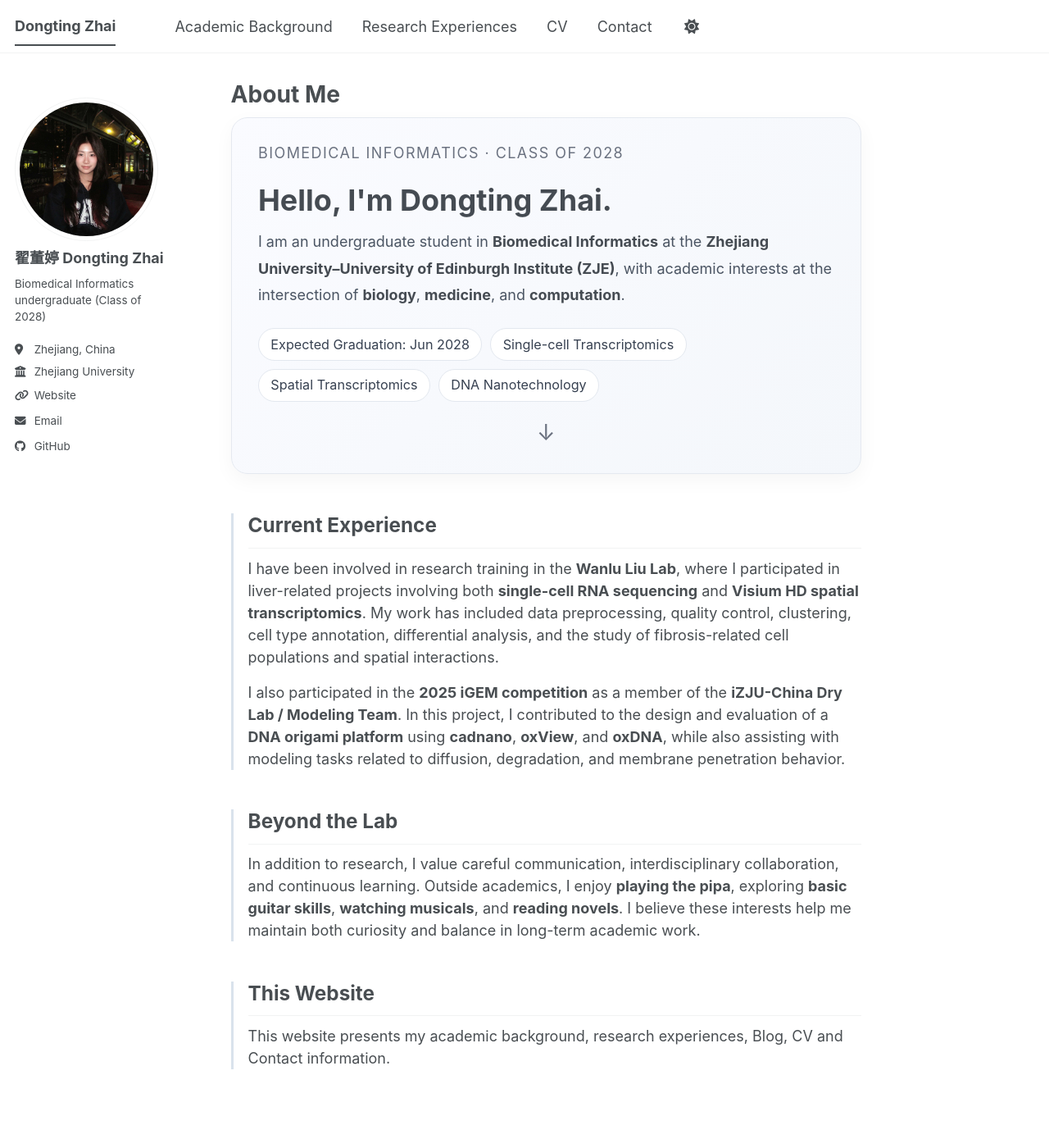
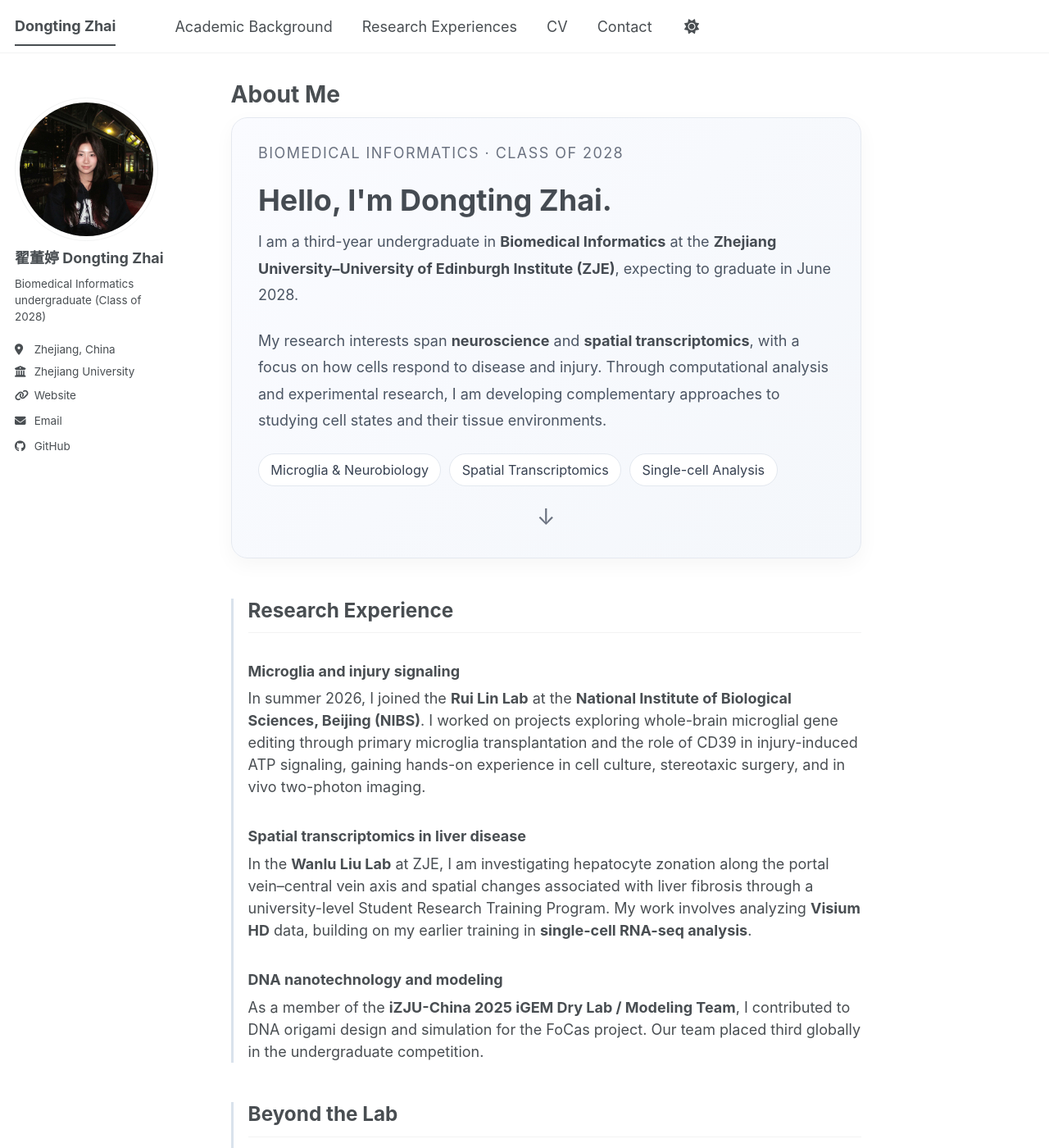
Before and after one commit to Iris1618/Iris1618.github.io, a Jekyll site: the page built from _pages/about.md, in a window 1280 px wide and 1400 px high. Shown: the whole window at 82% size. Built offline with Jekyll 4.4.1, drawn with Linux system fonts in a browser that asks for light colours; a script bundle is joined from its source files by our own code; library files that are not in the unit come from our copies; some of the changed text lies outside the part shown.

Commit message:
Update About Me with recent research experience

```diff
--- a/_pages/about.md
+++ b/_pages/about.md
@@ -108,59 +108,58 @@ redirect_from:
   <p class="about-kicker">Biomedical Informatics · Class of 2028</p>
   <h1>Hello, I'm Dongting Zhai.</h1>
   <p class="about-lead">
-    I am an undergraduate student in <strong>Biomedical Informatics</strong> at the
+    I am a third-year undergraduate in <strong>Biomedical Informatics</strong> at the
     <strong>Zhejiang University–University of Edinburgh Institute (ZJE)</strong>,
-    with academic interests at the intersection of <strong>biology</strong>,
-    <strong>medicine</strong>, and <strong>computation</strong>.
+    expecting to graduate in June 2028.
+  </p>
+  <p class="about-lead">
+    My research interests span <strong>neuroscience</strong> and
+    <strong>spatial transcriptomics</strong>, with a focus on how cells respond to
+    disease and injury. Through computational analysis and experimental research,
+    I am developing complementary approaches to studying cell states and their
+    tissue environments.
   </p>
 
   <div class="fact-tags">
-    <span class="fact-tag">Expected Graduation: Jun 2028</span>
-    <span class="fact-tag">Single-cell Transcriptomics</span>
+    <span class="fact-tag">Microglia &amp; Neurobiology</span>
     <span class="fact-tag">Spatial Transcriptomics</span>
-    <span class="fact-tag">DNA Nanotechnology</span>
+    <span class="fact-tag">Single-cell Analysis</span>
   </div>
 
   <div class="scroll-cue">↓</div>
 </div>
 
 <div class="about-section">
-  <h2>Current Experience</h2>
+  <h2>Research Experience</h2>
+  <h3>Microglia and injury signaling</h3>
   <p>
-    I have been involved in research training in the <strong>Wanlu Liu Lab</strong>,
-    where I participated in liver-related projects involving both
-    <strong>single-cell RNA sequencing</strong> and
-    <strong>Visium HD spatial transcriptomics</strong>. My work has included data
-    preprocessing, quality control, clustering, cell type annotation, differential
-    analysis, and the study of fibrosis-related cell populations and spatial
-    interactions.
+    In summer 2026, I joined the <strong>Rui Lin Lab</strong> at the
+    <strong>National Institute of Biological Sciences, Beijing (NIBS)</strong>.
+    I worked on projects exploring whole-brain microglial gene editing through
+    primary microglia transplantation and the role of CD39 in injury-induced ATP
+    signaling, gaining hands-on experience in cell culture, stereotaxic surgery,
+    and in vivo two-photon imaging.
   </p>
-
+  <h3>Spatial transcriptomics in liver disease</h3>
   <p>
-    I also participated in the <strong>2025 iGEM competition</strong> as a member of the
-    <strong>iZJU-China Dry Lab / Modeling Team</strong>. In this project, I contributed
-    to the design and evaluation of a <strong>DNA origami platform</strong> using
-    <strong>cadnano</strong>, <strong>oxView</strong>, and <strong>oxDNA</strong>, while also
-    assisting with modeling tasks related to diffusion, degradation, and membrane
-    penetration behavior.
+    In the <strong>Wanlu Liu Lab</strong> at ZJE, I am investigating hepatocyte
+    zonation along the portal vein–central vein axis and spatial changes associated
+    with liver fibrosis through a university-level Student Research Training
+    Program. My work involves analyzing <strong>Visium HD</strong> data, building on
+    my earlier training in <strong>single-cell RNA-seq analysis</strong>.
+  </p>
+  <h3>DNA nanotechnology and modeling</h3>
+  <p>
+    As a member of the <strong>iZJU-China 2025 iGEM Dry Lab / Modeling Team</strong>,
+    I contributed to DNA origami design and simulation for the FoCas project.
+    Our team placed third globally in the undergraduate competition.
   </p>
 </div>
 
 <div class="about-section">
   <h2>Beyond the Lab</h2>
   <p>
-    In addition to research, I value careful communication, interdisciplinary
-    collaboration, and continuous learning. Outside academics, I enjoy
-    <strong>playing the pipa</strong>, exploring <strong>basic guitar skills</strong>,
-    <strong>watching musicals</strong>, and <strong>reading novels</strong>.
-    I believe these interests help me maintain both curiosity and balance in
-    long-term academic work.
+    Outside research, I enjoy <strong>playing the pipa and guitar</strong>,
+    <strong>watching musical theatre</strong>, and <strong>reading novels</strong>.
   </p>
 </div>
-
-<div class="about-section">
-  <h2>This Website</h2>
-  <p>
-    This website presents my academic background, research experiences, Blog, CV and Contact information.
-  </p>
-</div>
```
